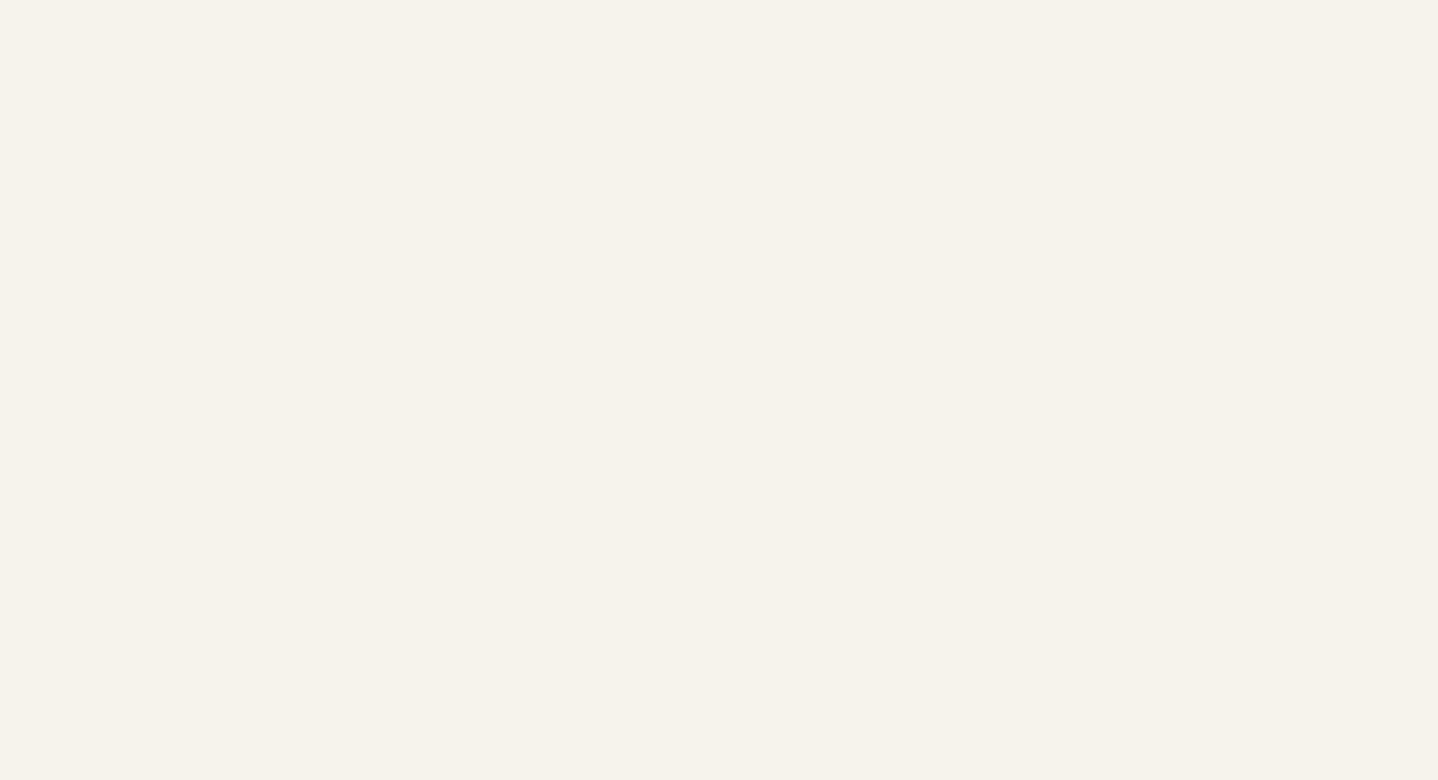
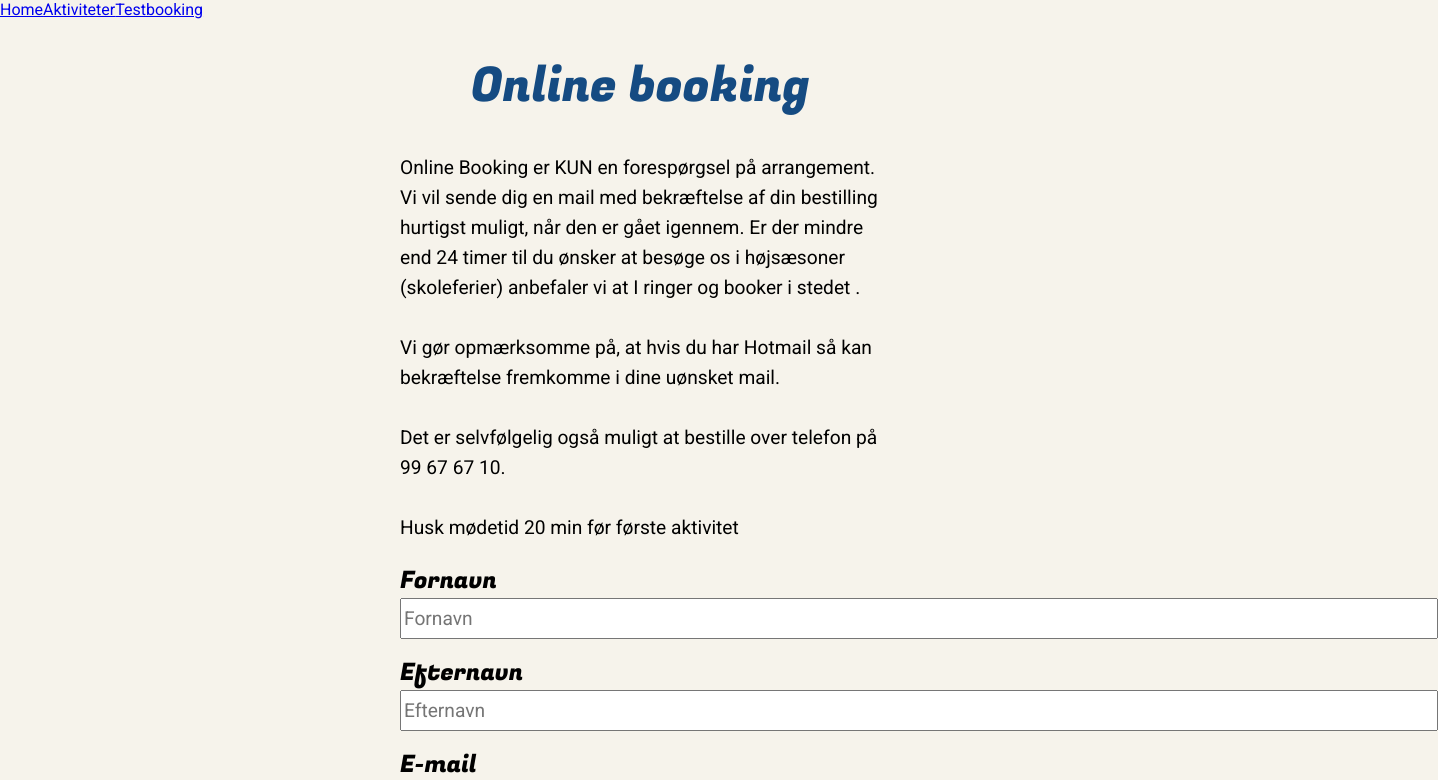
Before and after one commit to Samanta-Petrova/ActionHouse_MMD3-kun_mig, a Nuxt app in the folder Vue_Projekter/: page /booking in a window 1280 px wide. Before the commit this address had no page. Shown: the top 780 px of the page, 1438 px wide, since content can reach past the window. Built offline with nearby package versions, Linux system fonts and the light colour scheme.

Commit message:
opstart på booking

```diff
--- a/Vue_Projekter/app/app.vue
+++ b/Vue_Projekter/app/app.vue
@@ -1,13 +1,13 @@
 <template>
   <div>
-    <!-- <header>
+    <header>
       <nav>
         <NuxtLink to="/">Home</NuxtLink> |
         <NuxtLink to="/aktiviteter">Aktiviteter</NuxtLink> |
         <NuxtLink to="/test">Test</NuxtLink>
       </nav>
-    </header> -->
-<Navigation></Navigation>
+    </header>
+
     <main>
       <NuxtPage />
     </main>
--- a/Vue_Projekter/components/navigation.vue
+++ b/Vue_Projekter/components/navigation.vue
@@ -4,10 +4,9 @@
     <nav>
         <ul>
             <NuxtLink to="/">home</NuxtLink>
-            <NuxtLink to="/aktiviteter">home</NuxtLink>
-            <NuxtLink to="/test">home</NuxtLink>
-            <li>spisning</li>
-            <li>om os</li>
+            <NuxtLink to="/aktiviteter">aktiviteter</NuxtLink>
+            <NuxtLink to="/test">test</NuxtLink>
+            <NuxtLink to="/booking">booking</NuxtLink>
         </ul>
     </nav>
 </template>
--- a/Vue_Projekter/pages/aktiviteter.vue
+++ b/Vue_Projekter/pages/aktiviteter.vue
@@ -8,6 +8,8 @@
 <NuxtLink to="/">Home</NuxtLink>
 <NuxtLink to="/aktiviteter">Aktiviteter</NuxtLink>
 <NuxtLink to="/test">Test</NuxtLink>
+<NuxtLink to="/booking">booking</NuxtLink>
+
 </template>
 
 
--- /dev/null
+++ b/Vue_Projekter/pages/booking.vue
@@ -0,0 +1,80 @@
+<script>
+
+
+</script>
+
+<template>
+
+<NuxtLink to="/">Home</NuxtLink>
+<NuxtLink to="/aktiviteter">Aktiviteter</NuxtLink>
+<NuxtLink to="/test">Test</NuxtLink>
+<NuxtLink to="/booking">booking</NuxtLink>
+
+<img src="" alt="">
+<h1>Online booking</h1>
+<p>Online Booking er KUN en forespørgsel på arrangement. Vi vil sende dig en mail med bekræftelse af din bestilling hurtigst muligt, når den er gået igennem. Er der mindre end 24 timer til du ønsker at besøge os i højsæsoner (skoleferier) anbefaler vi at I ringer og booker i stedet .
+<br>
+<br>
+Vi gør opmærksomme på, at hvis du har Hotmail så kan bekræftelse fremkomme i dine uønsket mail.
+<br>
+<br>
+Det er selvfølgelig også muligt at bestille over telefon på 99 67 67 10.
+<br>
+<br>
+Husk mødetid 20 min før første aktivitet</p>
+
+<div class="bookingContainer">
+    <form action="submit" method="post">
+        <label for="fName">Fornavn</label>
+        <br>
+        <input type="text" name="fornavn" id="fName" placeholder="Fornavn">
+        <br>
+        <label for="eName">Efternavn</label>
+        <br>
+        <input type="text" name="efternavn" id="eName" placeholder="Efternavn">
+        <br>
+        <label for="email">E-mail</label>
+        <br>
+        <input type="email" name="email" id="email" placeholder="actionhouse@actionhouse.dk">
+        <br>
+        <label for="TelNr">Telefon nr</label>
+        <br>
+        <input type="tel" name="telefonNr" id="TelNr" placeholder="00009999">
+    </form>
+</div>
+</template>
+
+<style scoped>
+
+h1{
+  color: var(--mainblue);
+  text-align: center;
+}
+
+p{
+    margin-left: 400px;
+    margin-right: 400px;
+    line-height: 30px;
+}
+
+.bookingContainer{
+    margin-left: 400px;
+    margin-right: 400px;
+}
+
+
+.bookingContainer input{
+    width: 1030px;
+    height: 35px;
+    font-size: 1.2rem;
+    margin-bottom: 1rem;
+}
+
+.bookingContainer label{
+    font-size: 1.5rem;
+    font-family: fugaz one;
+}
+
+
+
+</style>
```
